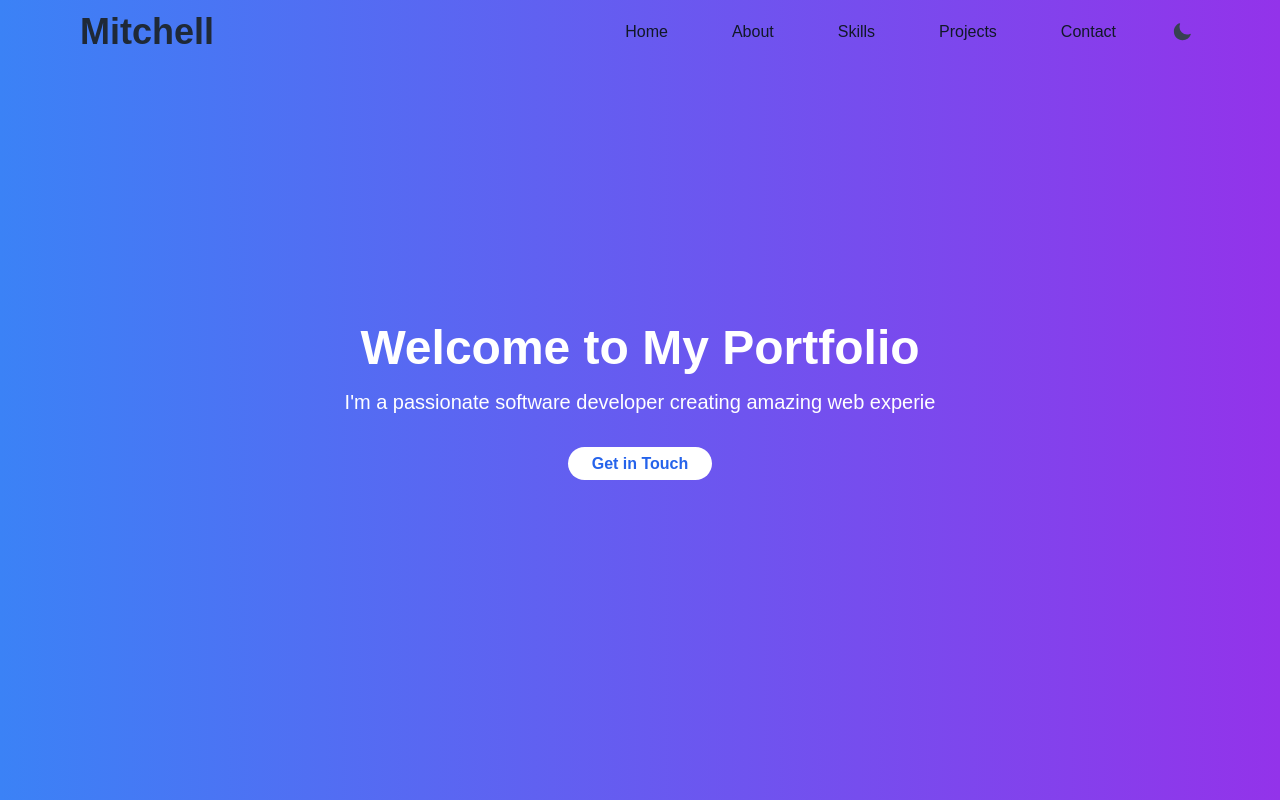
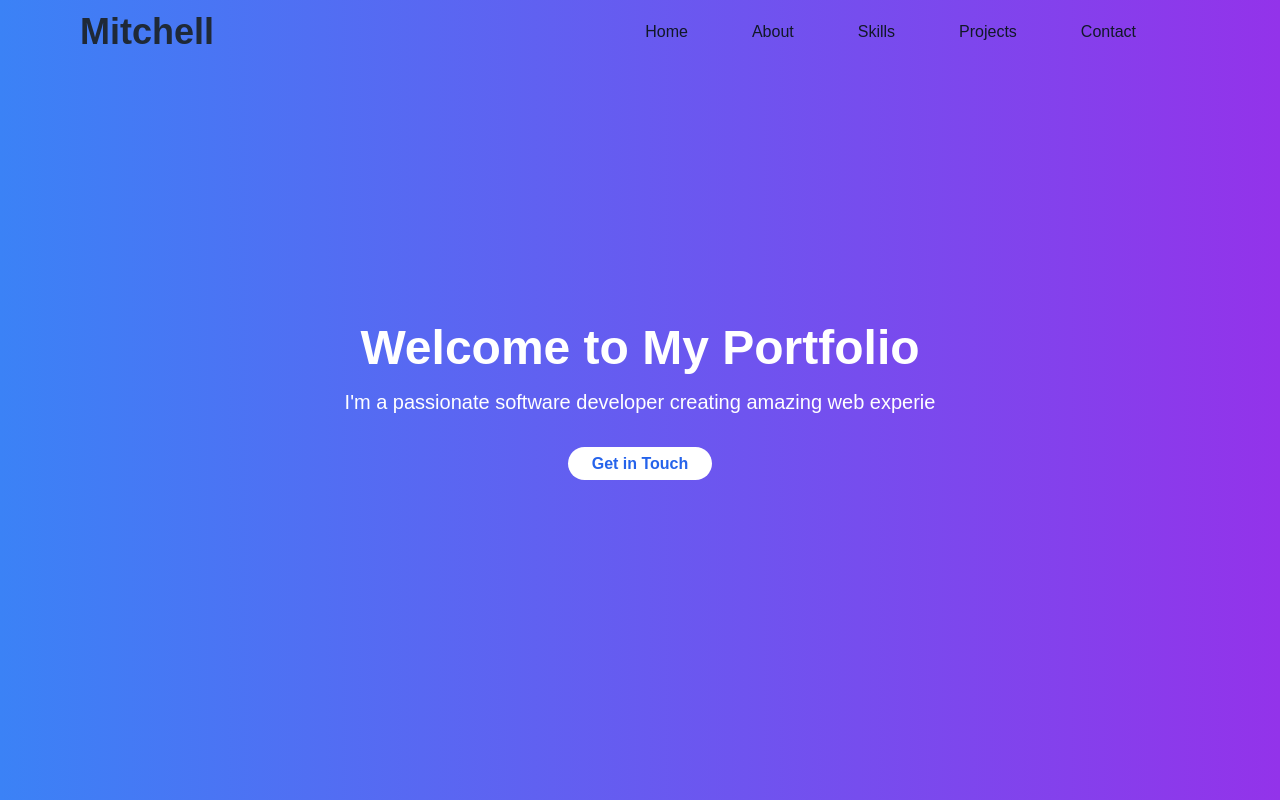
Before and after one commit to amukoaterry/Terry-s_Portfolio, a Next.js app: page / in a window 1280 px wide. Shown: the top 800 px of the page. Built offline with nearby package versions, Linux system fonts and the light colour scheme.

Commit message:
removed the moon icon

```diff
--- a/src/app/components/Navbar/index.tsx
+++ b/src/app/components/Navbar/index.tsx
@@ -1,6 +1,5 @@
 import React, { useState, useEffect } from 'react';
 import Link from 'next/link';
-import { MoonIcon, SunIcon } from '@heroicons/react/24/solid';
 
 interface NavbarProps {
   theme: string;
@@ -119,11 +118,7 @@ const Navbar: React.FC<NavbarProps> = ({ theme, setTheme }) => {
               onClick={toggleTheme}
               className="p-2 rounded-full bg-transparent"
             >
-              {theme === 'dark' ? (
-                <SunIcon className="h-5 w-5 text-yellow-500" />
-              ) : (
-                <MoonIcon className="h-5 w-5 text-gray-700" />
-              )}
+
             </button>
           </div>
         </div>
```
